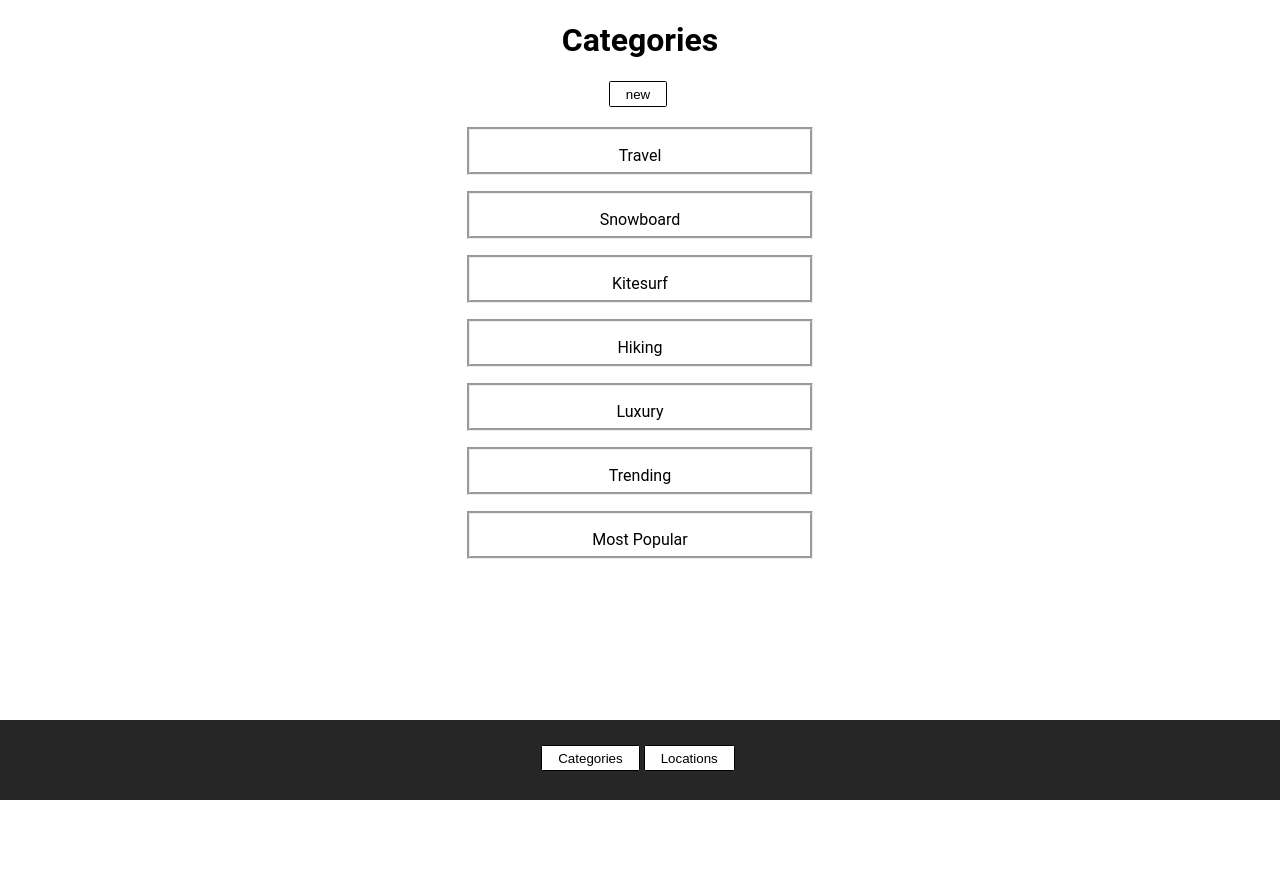
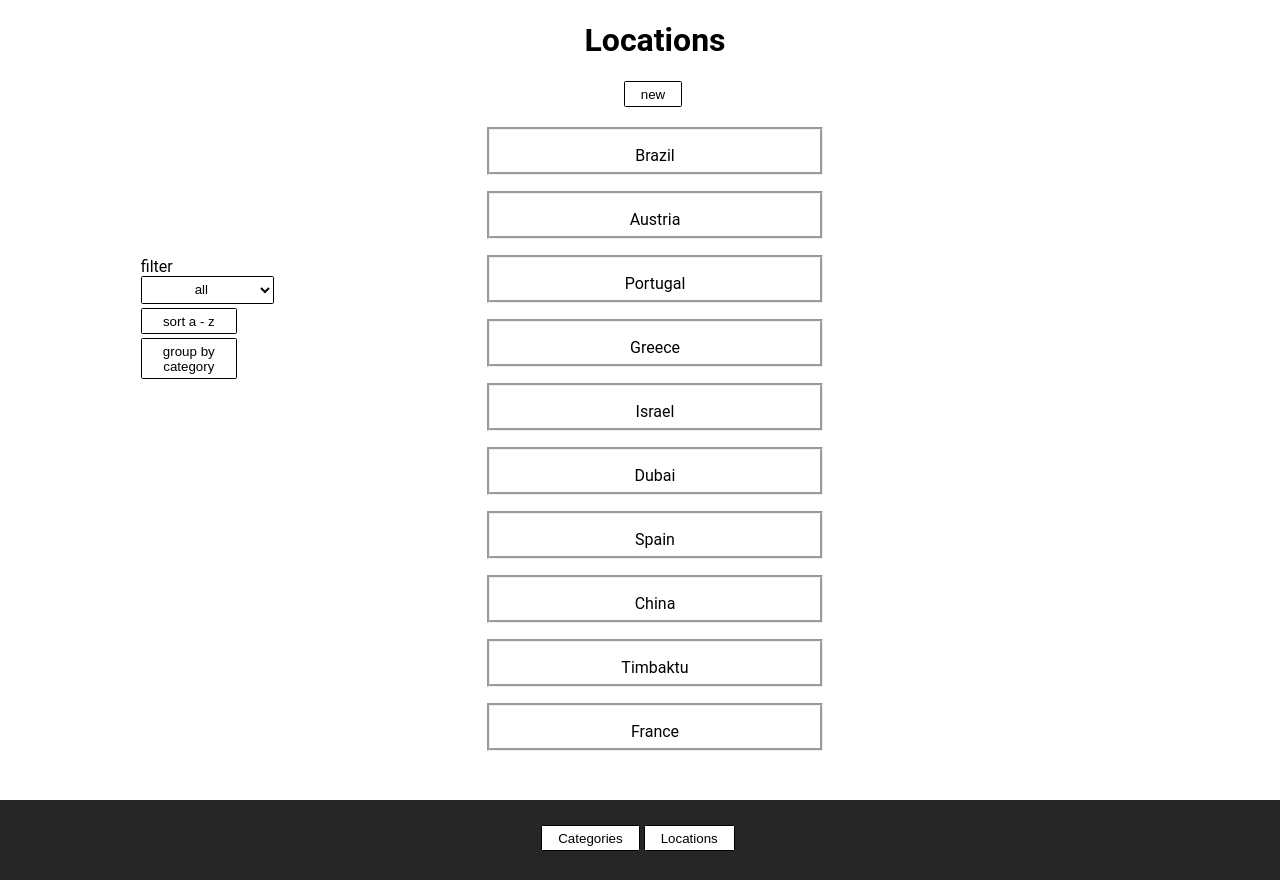
Before and after one commit to nivb52/welldone-7-1-2020, a React (Create React App) app: page / in a window 1280 px wide. Before the commit the page ends 800 px from the top, so only its background shows below. Built offline with nearby package versions, Linux system fonts and the light colour scheme.

Commit message:
update on category change to fetch in Locations

```diff
--- a/src/App.js
+++ b/src/App.js
@@ -6,12 +6,18 @@ import ToogleBar from "./cmps/ToogleBar";
 import "./style/layout.css";
 
 function App() {
-  const [toggleCategories, setToggleCategories] = useState(true);
+  const [toggleCategories, setToggleCategories] = useState(false);
+  //true meaning show categoreis on load
 
-  const handleClick = (btnClicked) => {
-    if (toggleCategories === btnClicked) return
+  const handleClick = btnClicked => {
+    if (toggleCategories === btnClicked) return;
     const toggle = !toggleCategories;
     setToggleCategories(toggle);
+  };
+
+  const [isCategorryChanged, setIsCategorryChanged] = useState([]);
+  const onCategoryChange = () => {
+    setIsCategorryChanged([Math.random()]);
   };
 
   return (
@@ -19,14 +25,16 @@ function App() {
       <header></header>
 
       <main>
-        {toggleCategories && <Categories />}
-        {!toggleCategories && <Locations />}
+        {toggleCategories && <Categories onCategoryChange={onCategoryChange} />}
+        {!toggleCategories && (
+          <Locations isCategorryChanged={isCategorryChanged} />
+        )}
       </main>
 
       <footer>
-        <ToogleBar handleClick={handleClick} >
-          {['Categories', 'Locations']}
-         </ToogleBar>
+        <ToogleBar handleClick={handleClick}>
+          {["Categories", "Locations"]}
+        </ToogleBar>
       </footer>
     </div>
   );
--- a/src/views/Categories.jsx
+++ b/src/views/Categories.jsx
@@ -2,14 +2,19 @@ import React, {useEffect, useState} from "react";
 import Cards from "../cmps/common/Cards";
 import catService from "../services/CatsService";
 
-export default function Categories() {
+export default function Categories({onCategoryChange}) {
+  const [cats, setCats] = useState([]);
 
-  useEffect(() => {
-    getCategories();
+  useEffect( () => {
+    getCategories()
+    // eslint-disable-next-line
+    async function fetchData() {
+    const categories = await catService.getCat()
+      setCats(categories);
+    }
   }, []);
 
-  //   let isAjaxingForCards = false;
-  const [cats, setCats] = useState([]);
+  //   let isAjaxing = false;
 
   const getCategories = async () => {
     setCats(await catService.getCat());
@@ -18,12 +23,14 @@ export default function Categories() {
 
   const deleteCategory = async id => {
     await catService.delCat(id);
+    onCategoryChange()
     getCategories()
   };
 
 
   const editOrAddCategory = async editedCat => {
     await catService.editOrAdd(editedCat);
+    onCategoryChange()
     getCategories()
   };
   return (
```
